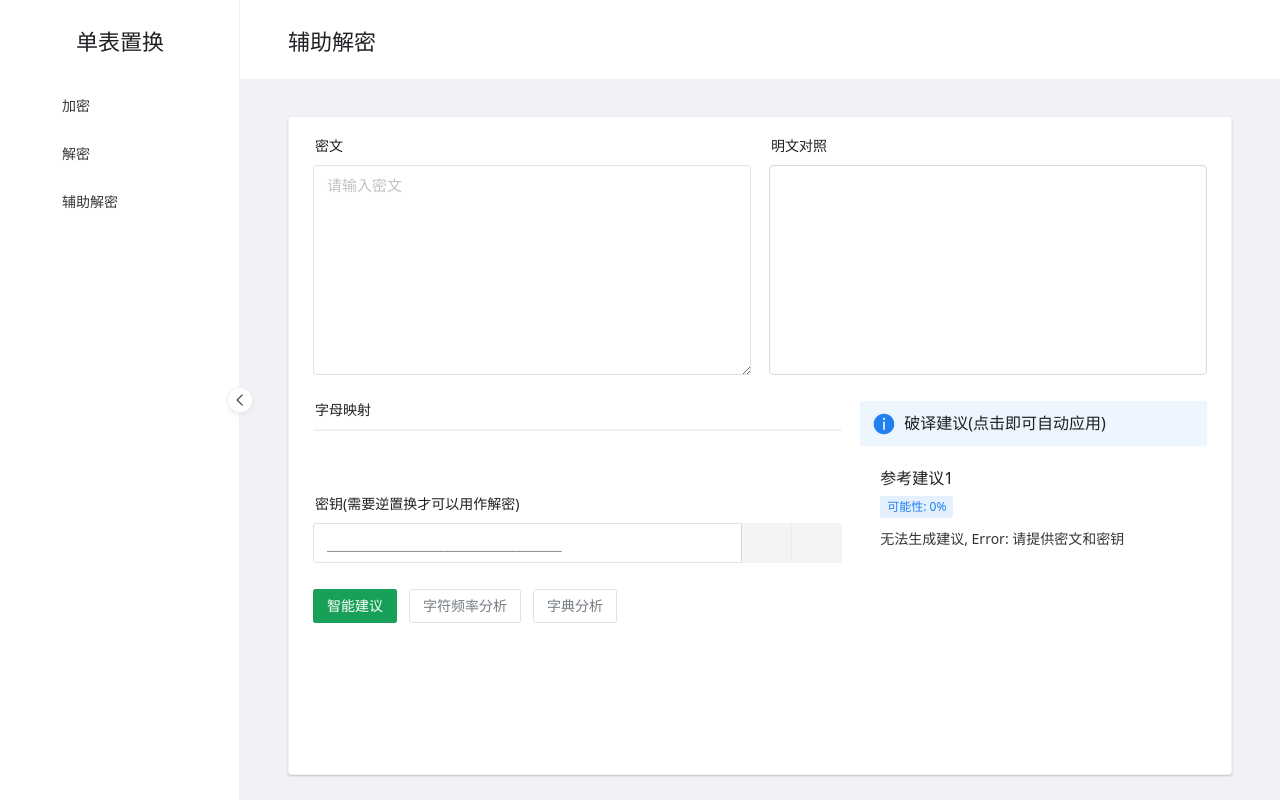
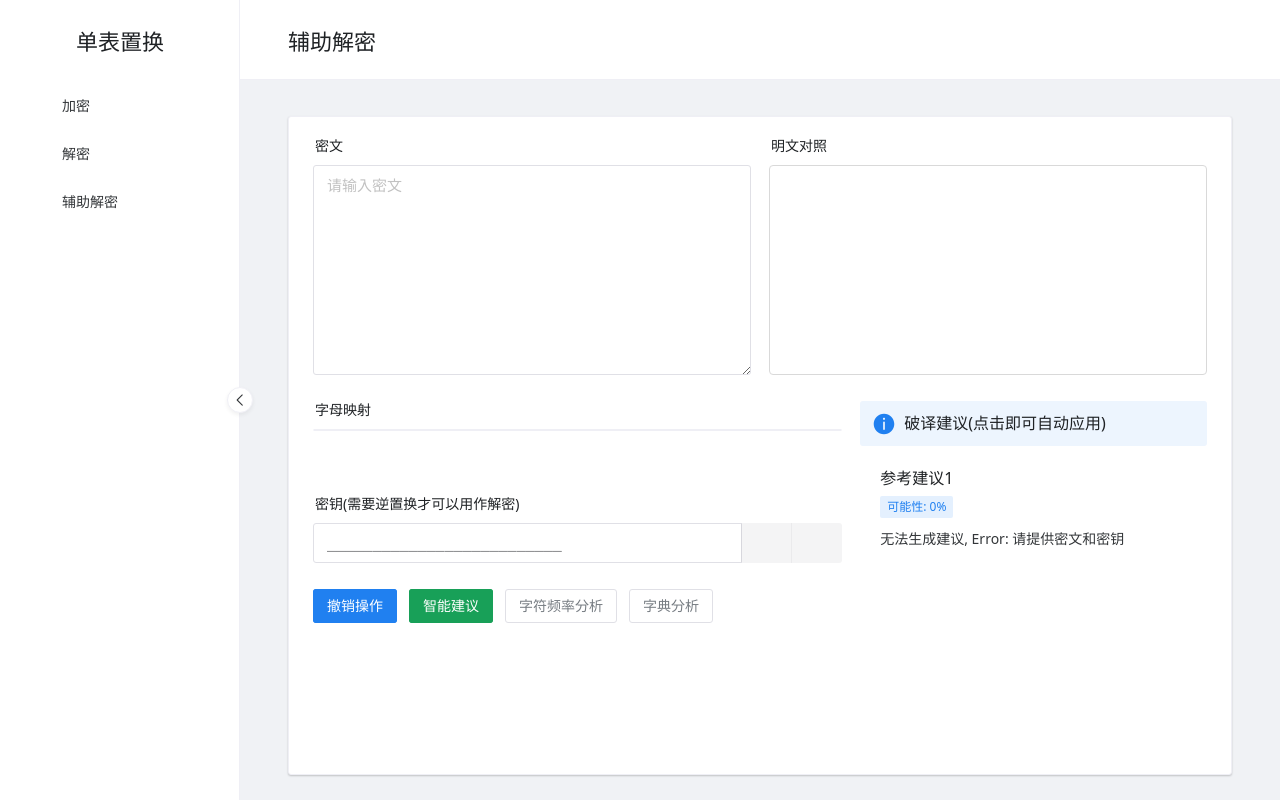
Before and after one commit to yemaster/crypto-final, a Vue app: page /assist in a window 1280 px wide. Built offline with nearby package versions, Linux system fonts and the light colour scheme; some icons are missing; a small style sheet from the web is missing.

Commit message:
feat: add return history key

```diff
--- a/src/views/AssistView.vue
+++ b/src/views/AssistView.vue
@@ -5,6 +5,7 @@ import { useFormStore } from '../stores/formStore'
 import {
     ShuffleOutline,
     TrashBinOutline,
+    ReturnUpBackOutline
 } from '@vicons/ionicons5'
 import { ref, onMounted, computed } from 'vue'
 
@@ -214,7 +215,7 @@ const textComparison = computed(() => {
 const generatedKey = computed(() => {
     let generate = ""
     for (let i = 0; i < 26; i++) {
-       generate += key.value[i] || '_';
+        generate += key.value[i] || '_';
     }
     return generate;
 });
@@ -292,6 +293,39 @@ function applySuggestion(index: number) {
         }
     }
     key.value = newKey;
+    updateKey();
+}
+
+const keyHistory = ref<string[]>([]);
+
+function updateKey() {
+    keyHistory.value.push(generatedKey.value);
+    if (keyHistory.value.length > 100) {
+        keyHistory.value.shift();
+    }
+}
+
+function returnKey() {
+    if (keyHistory.value.length > 0) {
+        keyHistory.value.pop();
+        const newKey = Array.from({ length: 26 }, () => "");
+        if (keyHistory.value.length > 0) {
+            const lastKey = keyHistory.value[keyHistory.value.length - 1];
+            for (let i = 0; i < 26; ++i) {
+                if (lastKey[i] !== '_') {
+                    newKey[i] = lastKey[i];
+                }
+            }
+            key.value = newKey;
+            message.success('已撤销上一步操作');
+        }
+        else {
+            key.value = Array.from({ length: 26 }, () => "");
+            message.success('已撤销到初始状态');
+        }
+    } else {
+        message.warning('没有更多的撤销记录');
+    }
 }
 
 onMounted(() => {
@@ -337,7 +371,8 @@ onMounted(() => {
                                         <tr>
                                             <template v-for="i in 26" :key="i">
                                                 <td v-if="model.ciphertext.includes(String.fromCharCode(i + 96))">
-                                                    <input v-model="key[i - 1]" class="keyInput" maxlength="1">
+                                                    <input v-model="key[i - 1]" class="keyInput" maxlength="1"
+                                                        @change="updateKey()">
                                                 </td>
                                             </template>
                                         </tr>
@@ -373,6 +408,9 @@ onMounted(() => {
                         </n-input-group>
                     </n-form-item>
                     <n-flex>
+                        <n-button type="info" strong @click="returnKey()">
+                            撤销操作
+                        </n-button>
                         <n-button v-for="(sugMode, mode) in suggestionMode"
                             :type="nowSuggestionMode === mode ? 'primary' : 'tertiary'"
                             @click="nowSuggestionMode = mode">{{ sugMode.name }}</n-button>
@@ -383,7 +421,8 @@ onMounted(() => {
                         <n-alert title="破译建议(点击即可自动应用)" type="info" :bordered="false"></n-alert>
                         <n-scrollbar style="height: 300px">
                             <n-alert type="success" title="Wow" v-if="!generatedKey.includes('_')">已经破译完成。</n-alert>
-                            <n-alert type="warning" title="Oops" description="暂时没有建议。" v-else-if="keySuggestion.length === 0">暂时没有建议。</n-alert>
+                            <n-alert type="warning" title="Oops" description="暂时没有建议。"
+                                v-else-if="keySuggestion.length === 0">暂时没有建议。</n-alert>
                             <n-list hoverable clickable v-else>
                                 <n-list-item v-for="(s, i) in keySuggestion" @click="applySuggestion(i)">
                                     <n-thing :title="`参考建议${i + 1}`" content-style="margin-top: 10px;">
```
